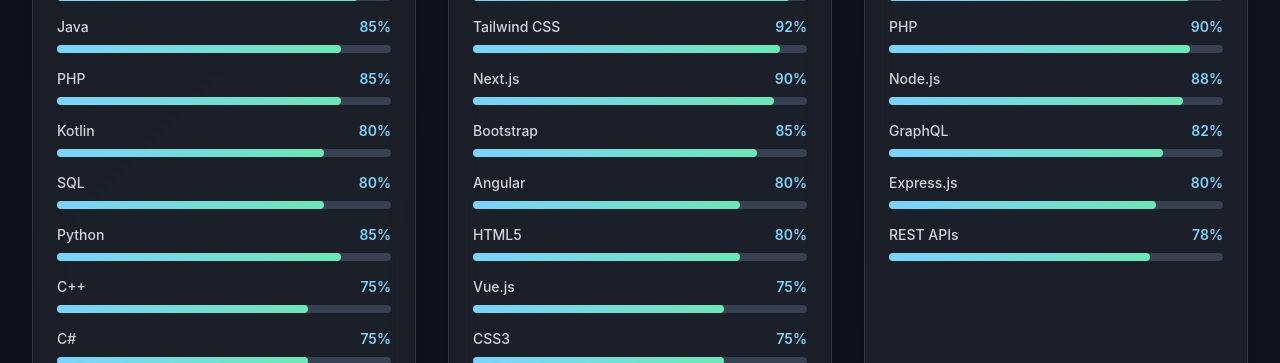
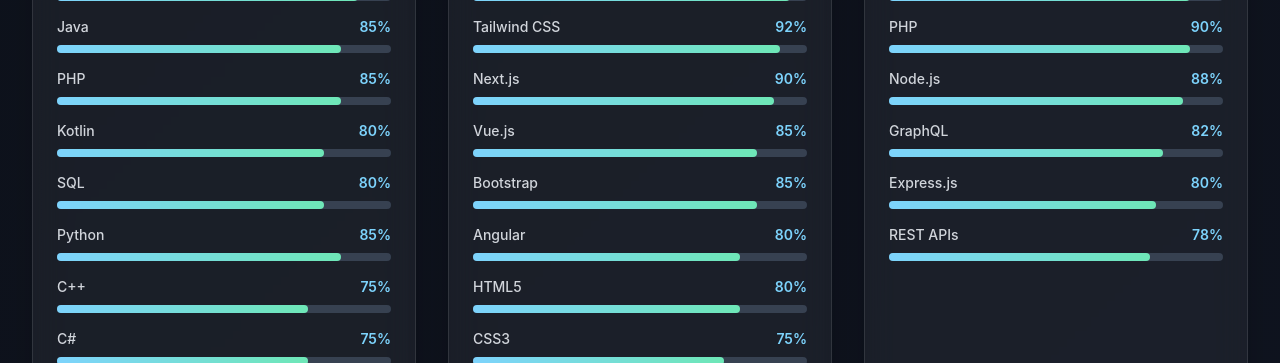
Before and after one commit to Kylabear/My-Portfolio, a Next.js app: page / in a window 1280 px wide. Shown: the part 1920-2283 px from the top of the page. Built offline with nearby package versions, Linux system fonts and the light colour scheme.

Commit message:
move up v

```diff
--- a/components/Skills.tsx
+++ b/components/Skills.tsx
@@ -30,10 +30,10 @@
         { name: 'React.js', level: 95 },
         { name: 'Tailwind CSS', level: 92 },
         { name: 'Next.js', level: 90 },
+        { name: 'Vue.js', level: 85 },
         { name: 'Bootstrap', level: 85 },
         { name: 'Angular', level: 80 },
         { name: 'HTML5', level: 80 },
-        { name: 'Vue.js', level: 75 },
         { name: 'CSS3', level: 75 },
       ]
     },
```
